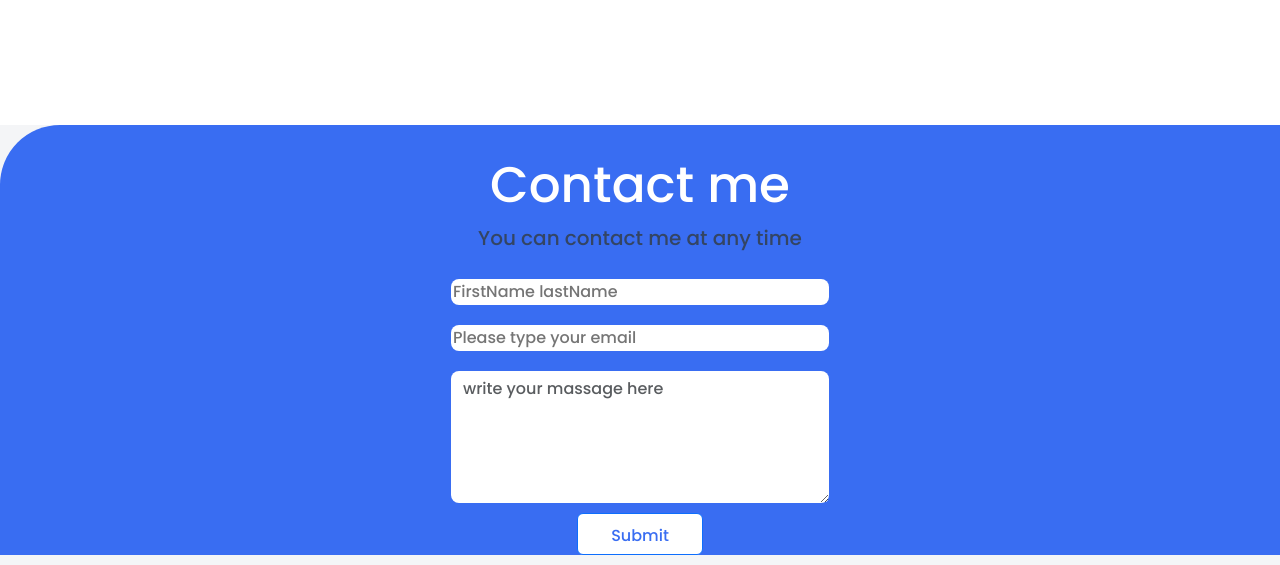
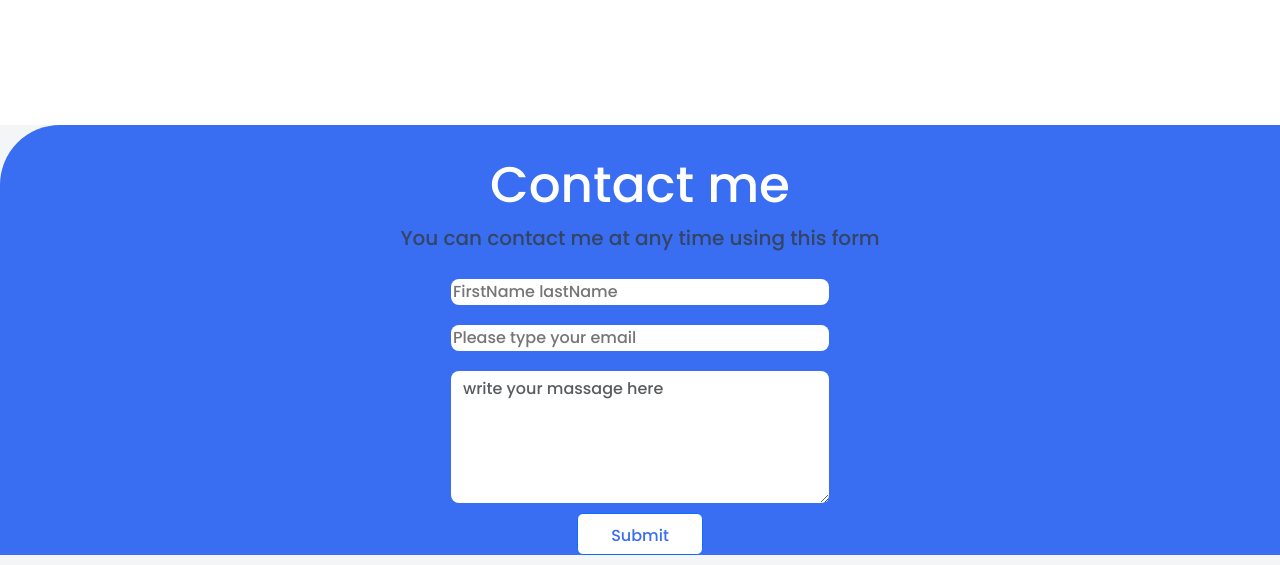
Before and after one commit to MayPyone/portfolio_pairprograming, a website: page index.html in a window 1280 px wide. Shown: the part 3646-4211 px from the top of the page. Drawn offline with nearby package versions, Linux system fonts and the light colour scheme.

```diff
--- a/index.html
+++ b/index.html
@@ -331,7 +331,7 @@
       <div class="form">
         <form class="form-container">
           <h3>Contact me</h3>
-          <p>You can contact me at any time</p>
+          <p>You can contact me at any time using this form</p>
 
           <div>
             <input
```
